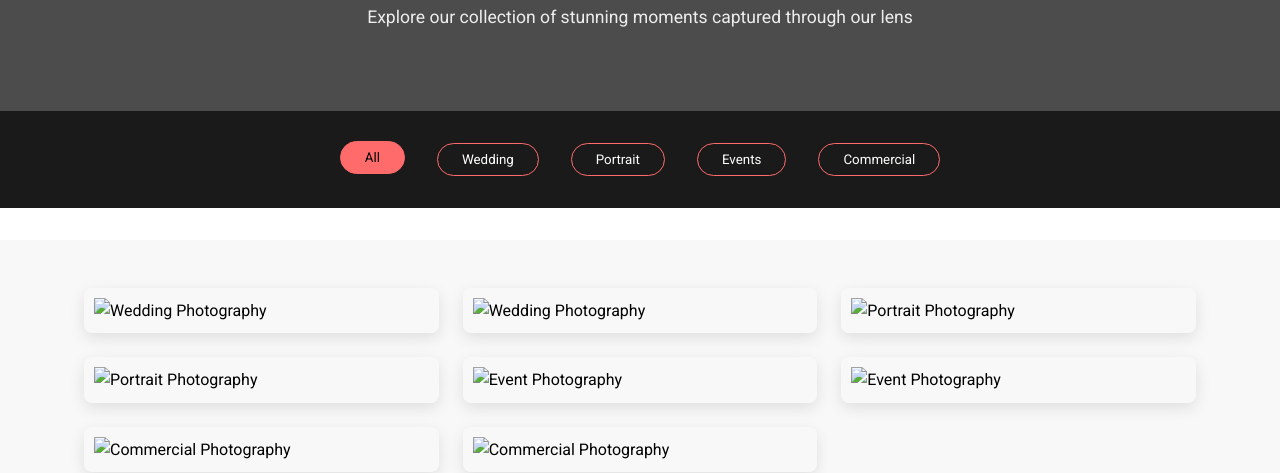
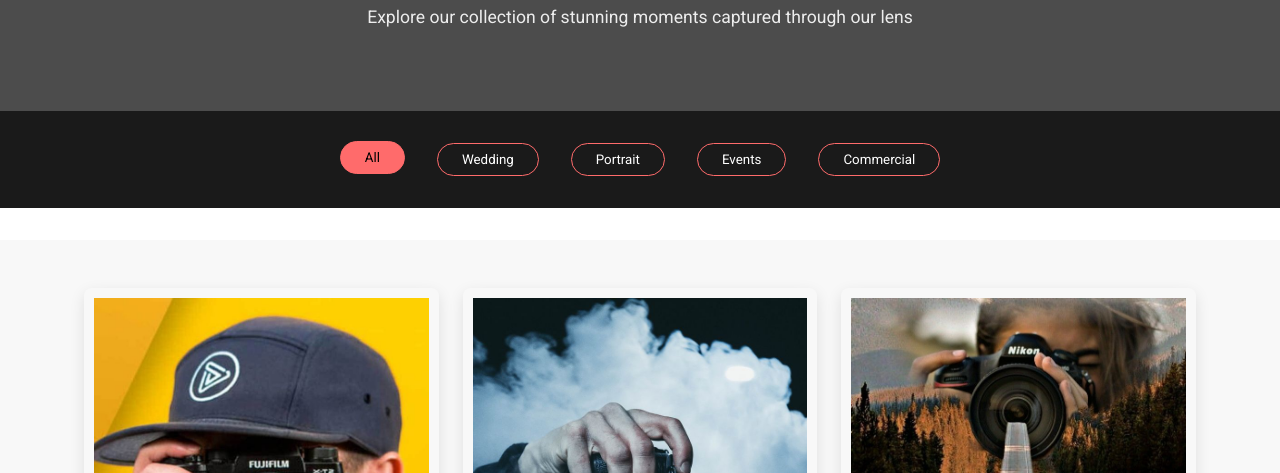
Before and after one commit to Joseh474/brayoshots, a plain HTML site: page gallery.html in a window 1280 px wide. Shown: the part 297-770 px from the top of the page. Drawn offline with Linux system fonts and the light colour scheme; some packages are replaced by stand-ins of ours; a script that the page names is missing.

Commit message:
gallery.html

```diff
--- a/gallery.html
+++ b/gallery.html
@@ -74,9 +74,9 @@
             <div class="container">
                 <div class="gallery">
                     <!-- Wedding Photography -->
-                    <a href="images/img1.jpeg" class="gallery-item" data-category="wedding">
+                    <a href="img1.jpeg" class="gallery-item" data-category="wedding">
                         <div class="single-img">
-                            <img src="images/img1.jpeg" alt="Wedding Photography">
+                            <img src="img1.jpeg" alt="Wedding Photography">
                             <div class="single-img-content">
                                 <h3>Wedding Ceremony</h3>
                                 <p>Beautiful wedding moments</p>
@@ -84,9 +84,9 @@
                         </div>
                     </a>
 
-                    <a href="images/img2.jpeg" class="gallery-item" data-category="wedding">
+                    <a href="img2.jpeg" class="gallery-item" data-category="wedding">
                         <div class="single-img">
-                            <img src="images/img2.jpeg" alt="Wedding Photography">
+                            <img src="img2.jpeg" alt="Wedding Photography">
                             <div class="single-img-content">
                                 <h3>Wedding Reception</h3>
                                 <p>Celebrating love</p>
@@ -95,9 +95,9 @@
                     </a>
 
                     <!-- Portrait Photography -->
-                    <a href="images/img3.jpeg" class="gallery-item" data-category="portrait">
+                    <a href="img3.jpeg" class="gallery-item" data-category="portrait">
                         <div class="single-img">
-                            <img src="images/img3.jpeg" alt="Portrait Photography">
+                            <img src="img3.jpeg" alt="Portrait Photography">
                             <div class="single-img-content">
                                 <h3>Professional Headshots</h3>
                                 <p>Corporate portraits</p>
@@ -105,9 +105,9 @@
                         </div>
                     </a>
 
-                    <a href="images/img4.jpeg" class="gallery-item" data-category="portrait">
+                    <a href="img4.jpeg" class="gallery-item" data-category="portrait">
                         <div class="single-img">
-                            <img src="images/img4.jpeg" alt="Portrait Photography">
+                            <img src="img4.jpeg" alt="Portrait Photography">
                             <div class="single-img-content">
                                 <h3>Family Portraits</h3>
                                 <p>Capturing relationships</p>
@@ -116,9 +116,9 @@
                     </a>
 
                     <!-- Events Photography -->
-                    <a href="images/img5.jpeg" class="gallery-item" data-category="event">
+                    <a href="img5.jpeg" class="gallery-item" data-category="event">
                         <div class="single-img">
-                            <img src="images/img5.jpeg" alt="Event Photography">
+                            <img src="img5.jpeg" alt="Event Photography">
                             <div class="single-img-content">
                                 <h3>Birthday Celebration</h3>
                                 <p>Special moments</p>
@@ -126,9 +126,9 @@
                         </div>
                     </a>
 
-                    <a href="images/img6.jpeg" class="gallery-item" data-category="event">
+                    <a href="img6.jpeg" class="gallery-item" data-category="event">
                         <div class="single-img">
-                            <img src="images/img6.jpeg" alt="Event Photography">
+                            <img src="img6.jpeg" alt="Event Photography">
                             <div class="single-img-content">
                                 <h3>Corporate Event</h3>
                                 <p>Professional gatherings</p>
@@ -137,9 +137,9 @@
                     </a>
 
                     <!-- Commercial Photography -->
-                    <a href="images/img7.jpeg" class="gallery-item" data-category="commercial">
+                    <a href="img7.jpeg" class="gallery-item" data-category="commercial">
                         <div class="single-img">
-                            <img src="images/img7.jpeg" alt="Commercial Photography">
+                            <img src="img7.jpeg" alt="Commercial Photography">
                             <div class="single-img-content">
                                 <h3>Product Photography</h3>
                                 <p>Showcasing products</p>
@@ -147,9 +147,9 @@
                         </div>
                     </a>
 
-                    <a href="images/img8.jpeg" class="gallery-item" data-category="commercial">
+                    <a href="img8.jpeg" class="gallery-item" data-category="commercial">
                         <div class="single-img">
-                            <img src="images/img8.jpeg" alt="Commercial Photography">
+                            <img src="img8.jpeg" alt="Commercial Photography">
                             <div class="single-img-content">
                                 <h3>Brand Photography</h3>
                                 <p>Building your brand</p>
```
